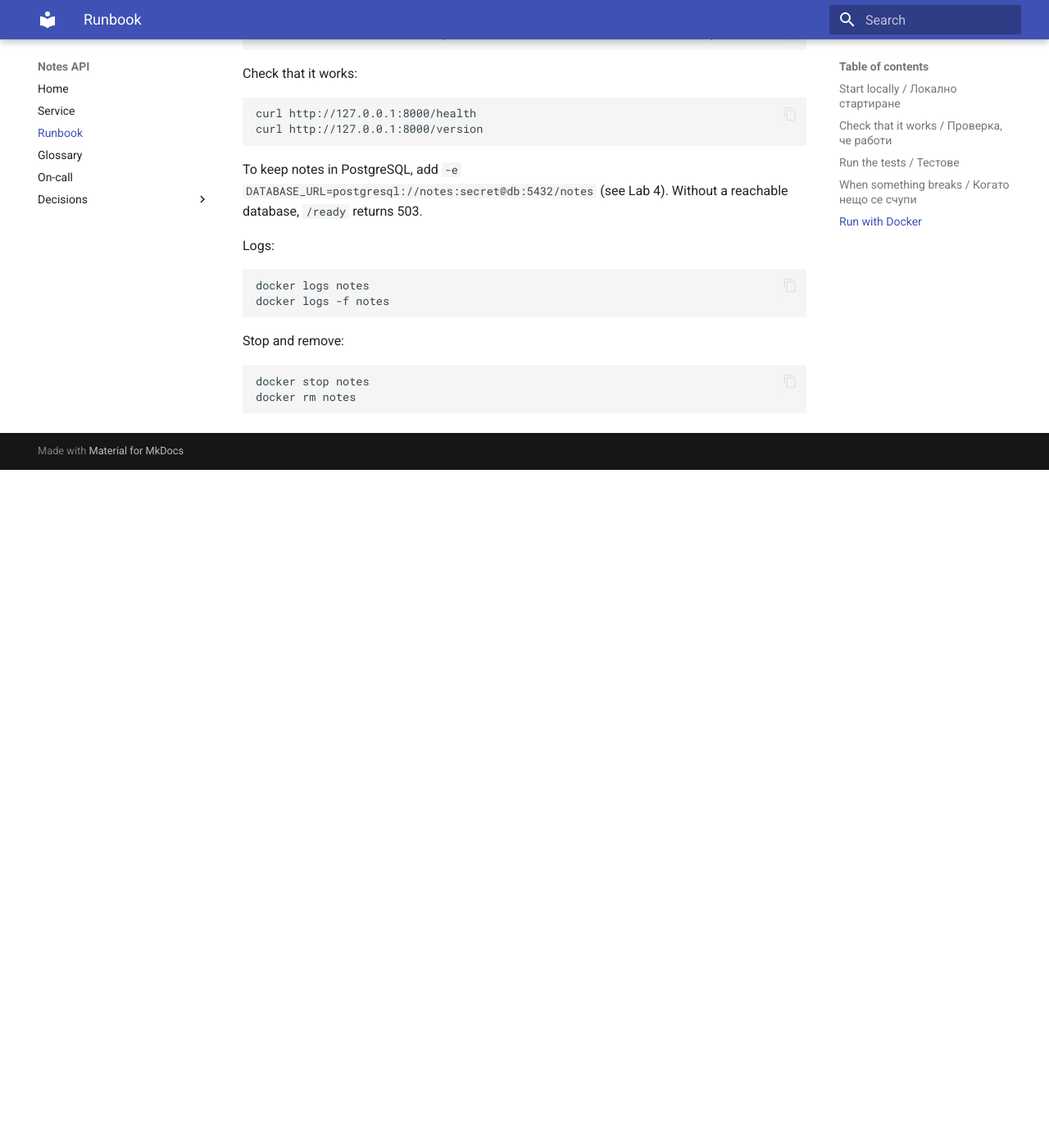
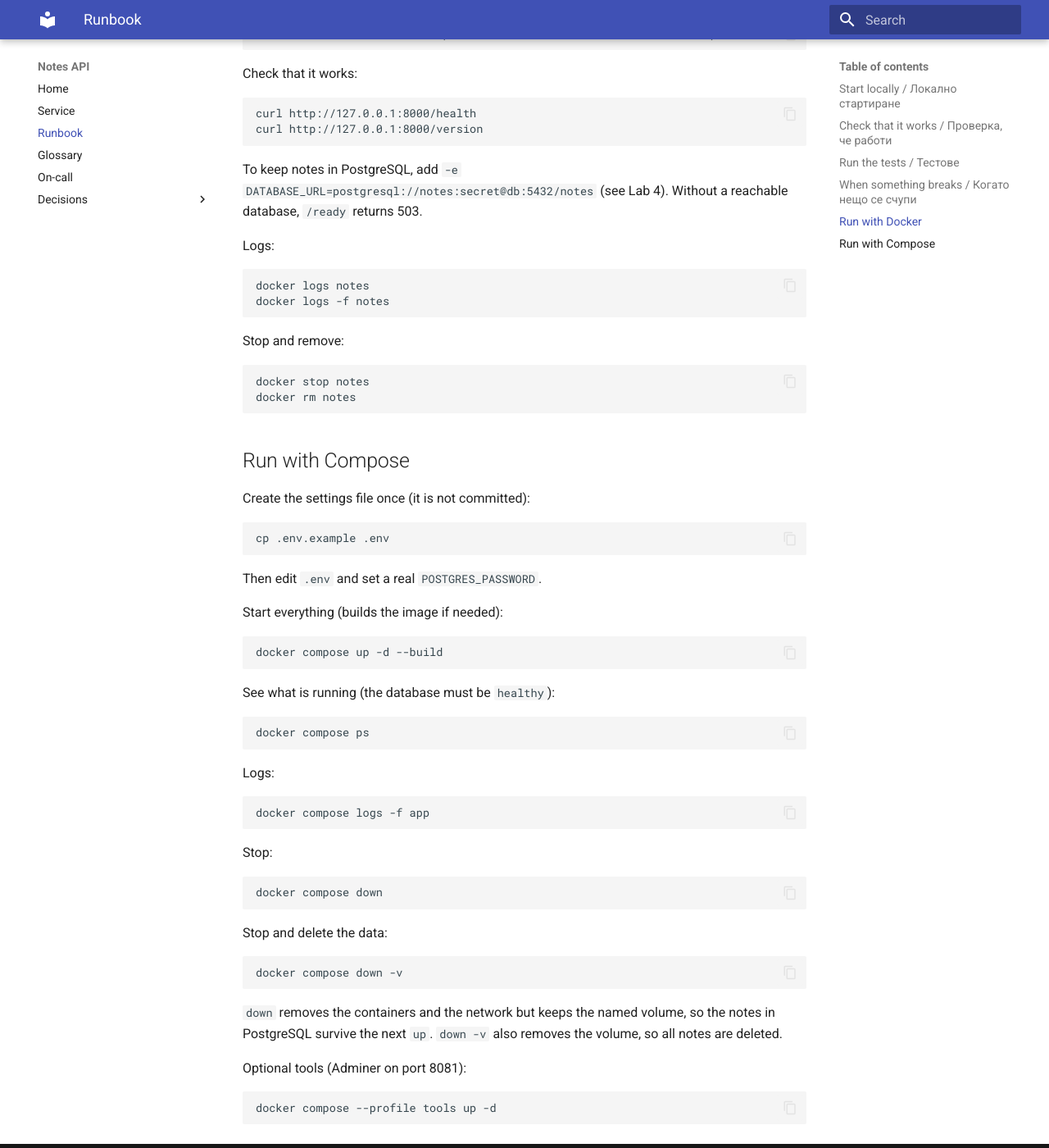
Before and after one commit to Namute2/devops-labs-fn371223051, an MkDocs documentation site: the page built from docs/runbook.md, in a window 1280 px wide and 1400 px high, scrolled down 1742 px. Shown: the whole window at 82% size. Built offline with MkDocs 1.6.1 and Material for MkDocs 9.7.7, drawn with Linux system fonts in a browser that asks for light colours; before the commit the page ends 2315 px from its top, so only the background shows below that.

Commit message:
docs: add Run with Compose section and accept the database ADR (#47)

````diff
--- a/docs/runbook.md
+++ b/docs/runbook.md
@@ -84,3 +84,51 @@ Stop and remove:
 docker stop notes
 docker rm notes
 ```
+
+## Run with Compose
+
+Create the settings file once (it is not committed):
+
+```
+cp .env.example .env
+```
+
+Then edit `.env` and set a real `POSTGRES_PASSWORD`.
+
+Start everything (builds the image if needed):
+
+```
+docker compose up -d --build
+```
+
+See what is running (the database must be `healthy`):
+
+```
+docker compose ps
+```
+
+Logs:
+
+```
+docker compose logs -f app
+```
+
+Stop:
+
+```
+docker compose down
+```
+
+Stop and delete the data:
+
+```
+docker compose down -v
+```
+
+`down` removes the containers and the network but keeps the named volume, so the notes in PostgreSQL survive the next `up`. `down -v` also removes the volume, so all notes are deleted.
+
+Optional tools (Adminer on port 8081):
+
+```
+docker compose --profile tools up -d
+```
````
Also changed, not shown: docs/adr/template.md (+1 -1 lines).
